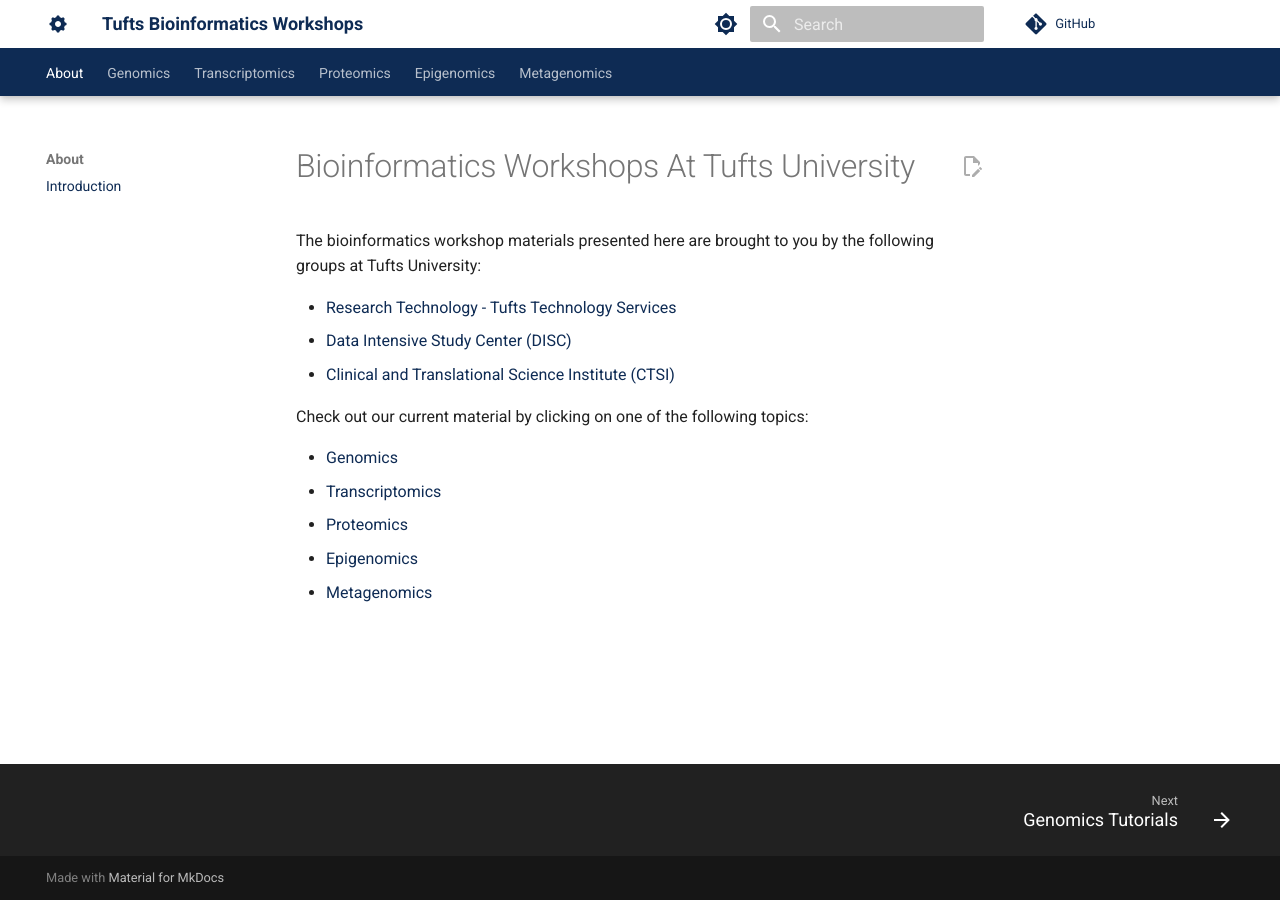
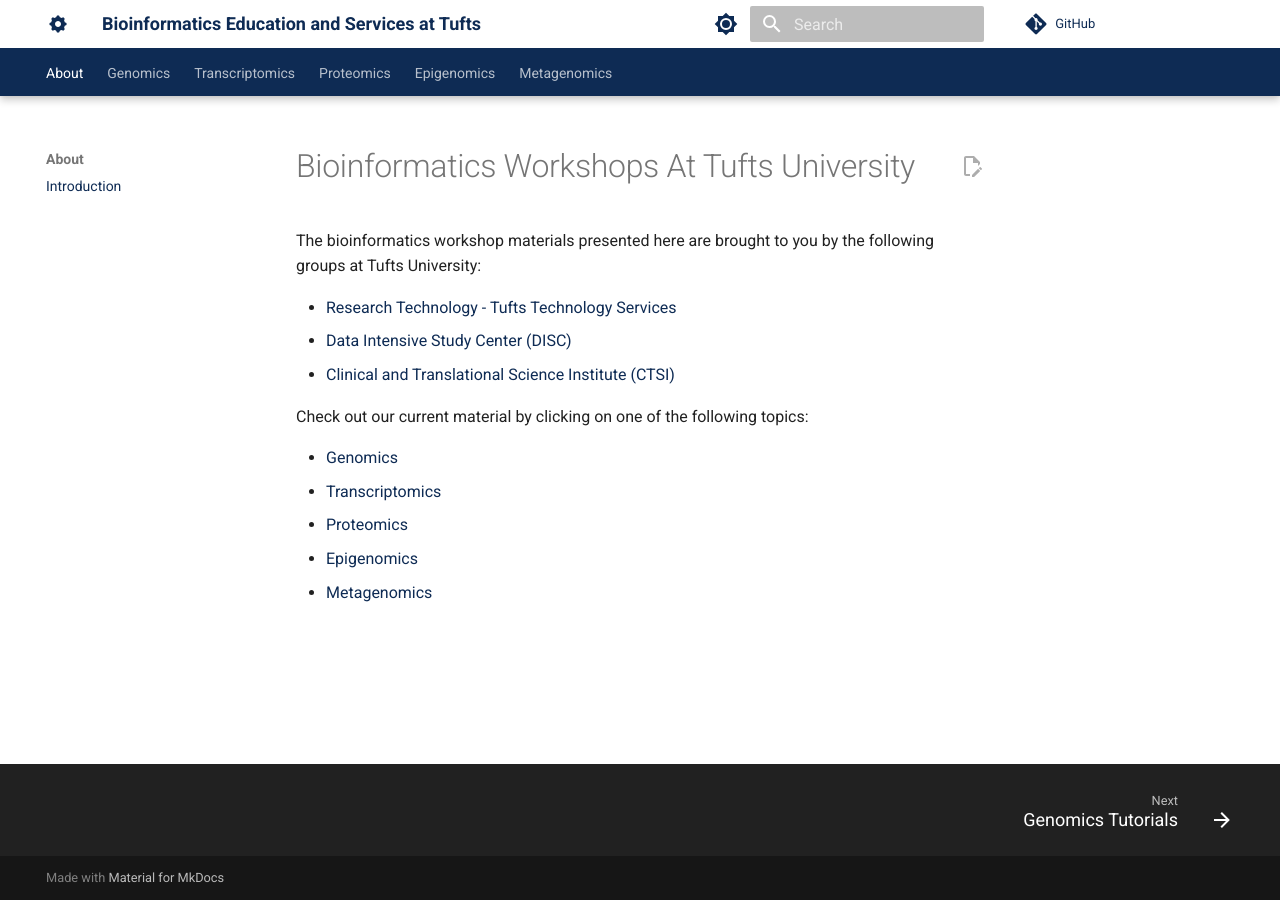
Before and after one commit to best-tufts/intro_to_single_cell_rnaseq, an MkDocs documentation site: the page built from docs/index.md, in a window 1280 px wide. Built offline with MkDocs 1.6.1 and Material for MkDocs 9.7.7, drawn with Linux system fonts in a browser that asks for light colours; comment, search, counter and statistics services are not loaded.

Commit message:
Update mkdocs.yml

```diff
--- a/mkdocs.yml
+++ b/mkdocs.yml
@@ -1,4 +1,4 @@
-site_name: Tufts Bioinformatics Workshops
+site_name: Bioinformatics Education and Services at Tufts
 repo_url: https://github.com/best-tufts/bioinformatics_workshops
 edit_uri: blob/main/docs/
 
```
